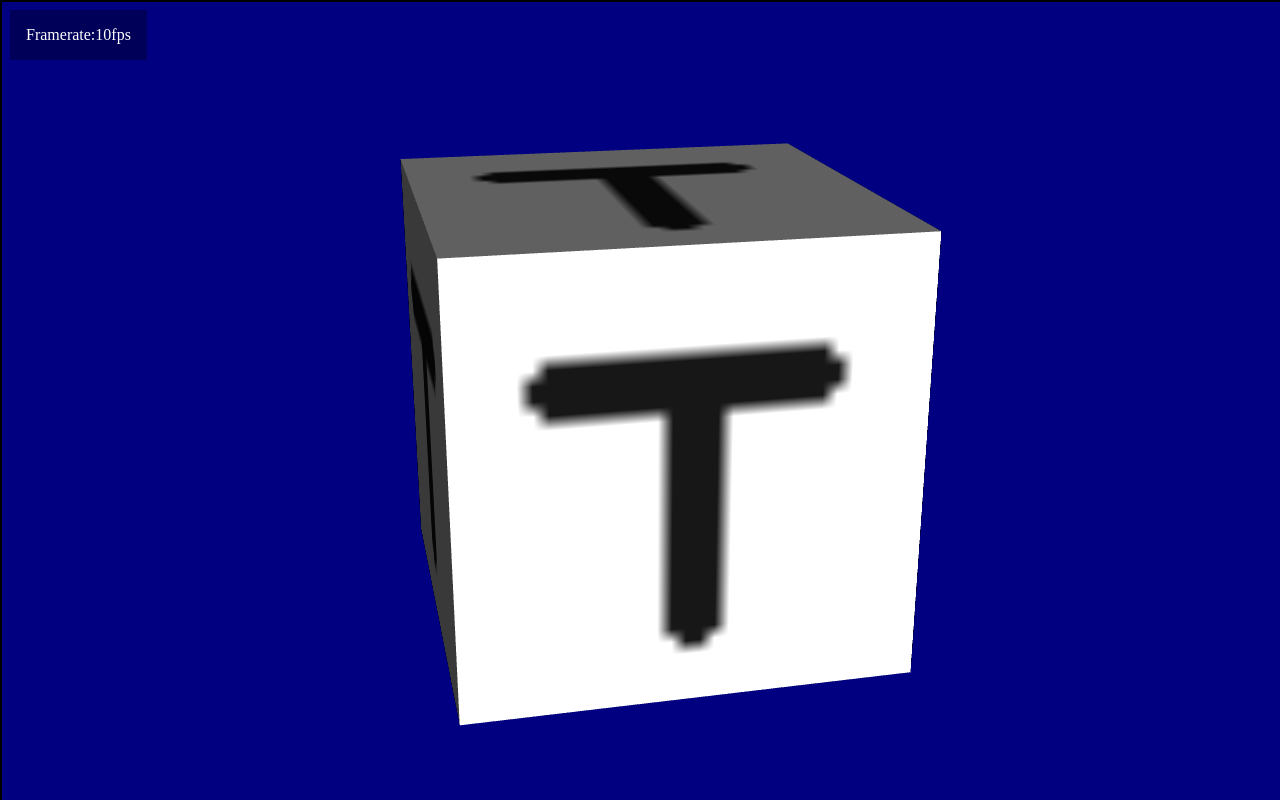
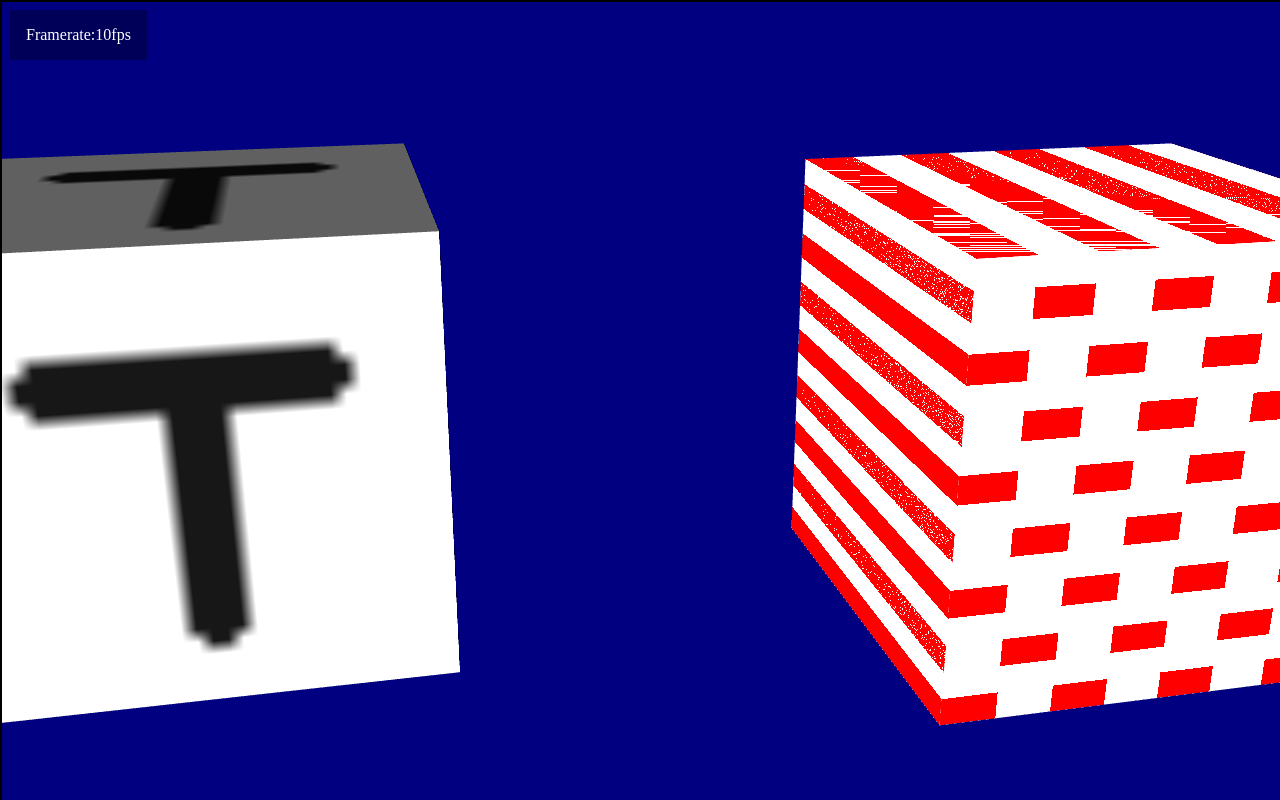
Before and after one commit to MichaelBaldwin2/EECS4530_Project3, a plain HTML site: page Index.html in a window 1280 px wide. Drawn offline with Linux system fonts and the light colour scheme; animation ran at ten frames a second.

Commit message:
Added procedural texture

```diff
--- a/Game.js
+++ b/Game.js
@@ -1,5 +1,6 @@
 
 var g = {};
+var g2 = {};
 
 function start()
 {
@@ -46,11 +47,11 @@ function init()
         return;
     }
 
-    var program = simpleSetup(gl, "vshader", "fshader", [ "vNormal", "vColor", "vPosition"], [ 0, 0, 0.5, 1 ], 10000);
+    g.program = simpleSetup(gl, "vtShader", "ftShader", [ "vNormal", "vColor", "vPosition"], [ 0, 0, 0.5, 1 ], 10000);
 
     // Set some uniform variables for the shaders
-    gl.uniform3f(gl.getUniformLocation(program, "lightDir"), 0, 0, 1);
-    gl.uniform1i(gl.getUniformLocation(program, "sampler2d"), 0);
+    gl.uniform3f(gl.getUniformLocation(g.program, "lightDir"), 0, 0, 1);
+    gl.uniform1i(gl.getUniformLocation(g.program, "sampler2d"), 0);
 
     // Create a box. On return 'gl' contains a 'box' property with
     // the BufferObjects containing the arrays for vertices,
@@ -62,9 +63,9 @@ function init()
 
     // Create some matrices to use later and save their locations in the shaders
     g.mvMatrix = new J3DIMatrix4();
-    g.u_normalMatrixLoc = gl.getUniformLocation(program, "u_normalMatrix");
+    g.u_normalMatrixLoc = gl.getUniformLocation(g.program, "u_normalMatrix");
     g.normalMatrix = new J3DIMatrix4();
-    g.u_modelViewProjMatrixLoc = gl.getUniformLocation(program, "u_modelViewProjMatrix");
+    g.u_modelViewProjMatrixLoc = gl.getUniformLocation(g.program, "u_modelViewProjMatrix");
     g.mvpMatrix = new J3DIMatrix4();
 
     // Enable all of the vertex attribute arrays.
@@ -84,6 +85,50 @@ function init()
 
     // Bind the index array
     gl.bindBuffer(gl.ELEMENT_ARRAY_BUFFER, g.box.indexObject);
+
+
+    //-------------------Procedural---------------------------
+
+    g2.program = simpleSetup(gl, "vpShader", "fpShader", [ "vNormal", "vColor", "vPosition"], [ 0, 0, 0.5, 1 ], 10000);
+
+    // Set some uniform variables for the shaders
+    gl.uniform3f(gl.getUniformLocation(g2.program, "LightPosition"), 0.0, 5.0, -5.0);
+    gl.uniform1i(gl.getUniformLocation(g2.program, "sampler2d"), 0);
+
+    // Create a box. On return 'gl' contains a 'box' property with
+    // the BufferObjects containing the arrays for vertices,
+    // normals, texture coords, and indices.
+    g2.box = makeBox(gl);
+
+    // Create some matrices to use later and save their locations in the shaders
+    g2.mvMatrix = new J3DIMatrix4();
+    g2.u_normalMatrixLoc = gl.getUniformLocation(g2.program, "u_normalMatrix");
+    g2.normalMatrix = new J3DIMatrix4();
+    g2.u_modelViewProjMatrixLoc = gl.getUniformLocation(g2.program, "u_modelViewProjMatrix");
+    g2.mvpMatrix = new J3DIMatrix4();
+
+    gl.uniform3f(gl.getUniformLocation(g2.program, "BrickColor"), 1.0, 0.0, 0.0);
+    gl.uniform3f(gl.getUniformLocation(g2.program, "MortarColor"), 1.0, 1.0, 1.0);
+    gl.uniform2f(gl.getUniformLocation(g2.program, "BrickSize"), 0.5, 0.25);
+    gl.uniform2f(gl.getUniformLocation(g2.program, "BrickPct"), .5, .5);
+
+    // Enable all of the vertex attribute arrays.
+    gl.enableVertexAttribArray(0);
+    gl.enableVertexAttribArray(1);
+    gl.enableVertexAttribArray(2);
+
+    // Set up all the vertex attributes for vertices, normals and texCoords
+    gl.bindBuffer(gl.ARRAY_BUFFER, g2.box.vertexObject);
+    gl.vertexAttribPointer(2, 3, gl.FLOAT, false, 0, 0);
+
+    gl.bindBuffer(gl.ARRAY_BUFFER, g2.box.normalObject);
+    gl.vertexAttribPointer(0, 3, gl.FLOAT, false, 0, 0);
+
+    gl.bindBuffer(gl.ARRAY_BUFFER, g2.box.texCoordObject);
+    gl.vertexAttribPointer(1, 2, gl.FLOAT, false, 0, 0);
+
+    // Bind the index array
+    gl.bindBuffer(gl.ELEMENT_ARRAY_BUFFER, g2.box.indexObject);
 
     return gl;
 }
@@ -106,6 +151,10 @@ function reshape(gl)
     g.perspectiveMatrix = new J3DIMatrix4();
     g.perspectiveMatrix.perspective(30, canvas.clientWidth / canvas.clientHeight, 1, 10000);
     g.perspectiveMatrix.lookat(0, 0, 7, 0, 0, 0, 0, 1, 0);
+
+    g2.perspectiveMatrix = new J3DIMatrix4();
+    g2.perspectiveMatrix.perspective(30, canvas.clientWidth / canvas.clientHeight, 1, 10000);
+    g2.perspectiveMatrix.lookat(0, 0, 7, 0, 0, 0, 0, 1, 0);
 }
 
 function drawPicture(gl)
@@ -116,8 +165,11 @@ function drawPicture(gl)
     // Clear the canvas
     gl.clear(gl.COLOR_BUFFER_BIT | gl.DEPTH_BUFFER_BIT);
 
+    gl.useProgram(g.program);
+
     // Make a model/view matrix.
     g.mvMatrix.makeIdentity();
+    g.mvMatrix.translate(-2, 0, 0);
     g.mvMatrix.rotate(20, 1,0,0);
     g.mvMatrix.rotate(currentAngle, 0,1,0);
 
@@ -138,6 +190,29 @@ function drawPicture(gl)
     // Draw the cube
     gl.drawElements(gl.TRIANGLES, g.box.numIndices, gl.UNSIGNED_BYTE, 0);
 
+
+    // Make a model/view matrix.
+
+    gl.useProgram(g2.program);
+    g2.mvMatrix.makeIdentity();
+    g2.mvMatrix.translate(2, 0, 0);
+    g2.mvMatrix.rotate(20, 1,0,0);
+    g2.mvMatrix.rotate(currentAngle, 0,1,0);
+
+    // Construct the normal matrix from the model-view matrix and pass it in
+    g2.normalMatrix.load(g2.mvMatrix);
+    g2.normalMatrix.invert();
+    g2.normalMatrix.transpose();
+    g2.normalMatrix.setUniform(gl, g2.u_normalMatrixLoc, false);
+
+    // Construct the model-view * projection matrix and pass it in
+    g2.mvpMatrix.load(g2.perspectiveMatrix);
+    g2.mvpMatrix.multiply(g2.mvMatrix);
+    g2.mvpMatrix.setUniform(gl, g2.u_modelViewProjMatrixLoc, false);
+
+    // Draw the cube
+    gl.drawElements(gl.TRIANGLES, g2.box.numIndices, gl.UNSIGNED_BYTE, 0);
+
     // Show the framerate
     framerate.snapshot();
 
--- a/Index.html
+++ b/Index.html
@@ -8,7 +8,8 @@
         <script src="J3DI.js"> </script>
         <script src="J3DIMath.js"></script>
         <script src="Game.js"></script>
-        <script id="vshader" type="x-shader/x-vertex">
+
+        <script id="vtShader" type="x-shader/x-vertex">
             uniform mat4 u_modelViewProjMatrix;
             uniform mat4 u_normalMatrix;
             uniform vec3 lightDir;
@@ -28,8 +29,7 @@
                 v_Dot = max(dot(transNormal.xyz, lightDir), 0.0);
             }
         </script>
-
-        <script id="fshader" type="x-shader/x-fragment">
+        <script id="ftShader" type="x-shader/x-fragment">
             precision mediump float;
 
             uniform sampler2D sampler2d;
@@ -46,6 +46,53 @@
             }
         </script>
 
+        <script id="vpShader" type="x-shader/x-vertex">
+            uniform mat4 u_modelViewProjMatrix;
+            uniform mat4 u_normalMatrix;
+            uniform vec3 lightDir;
+
+            attribute vec3 vNormal;
+            attribute vec4 vTexCoord;
+            attribute vec4 vPosition;
+
+            varying float v_Dot;
+            varying vec2  MCposition;
+
+            void main()
+            {
+                MCposition = vPosition.xy;
+                gl_Position = u_modelViewProjMatrix * vPosition;
+                vec4 transNormal = u_normalMatrix * vec4(vNormal, 1);
+                v_Dot = max(dot(transNormal.xyz, lightDir), 0.0);
+            }
+        </script>
+        <script id="fpShader" type="x-shader/x-fragment">
+            precision mediump float;
+
+            uniform vec3 BrickColor;
+            uniform vec3 MortarColor;
+            uniform vec2 BrickSize;
+            uniform vec2 BrickPct;
+
+            varying vec2 MCposition;
+
+            void main()
+            {
+                vec3 color;
+                vec2 position, useBrick;
+
+                position = MCposition / BrickSize;
+                if (fract(position.y * 0.5) > 0.5)
+                {
+                    position.x += 0.5;
+                }
+                position = fract(position);
+                useBrick = step(position, BrickPct);
+                color = mix(MortarColor, BrickColor, useBrick.x * useBrick.y);
+                gl_FragColor = vec4(color, 1.0);
+            }
+        </script>
+
         <link rel="stylesheet" href="MyStyles.css">
     </head>
 
```
